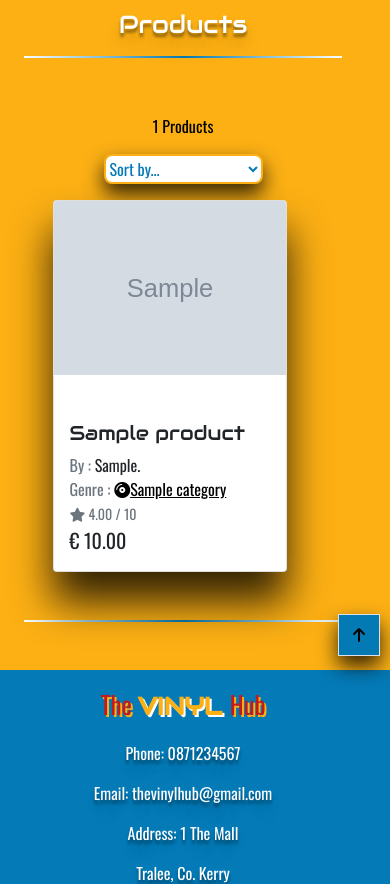
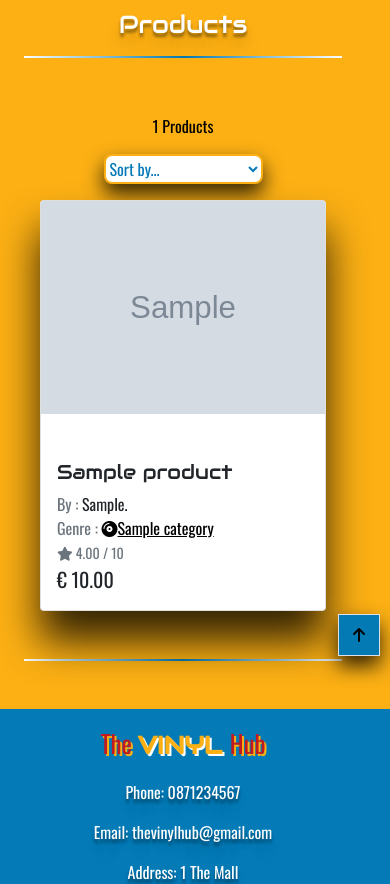
Before and after one commit to Gertobin11/the_vinyl_hub, a Django app: page /products/ in a window 390 px wide. Shown: the part 178-1062 px from the top of the page. Run offline with Django 3.2, Linux system fonts and the light colour scheme; tables that the repository leaves empty hold one stand-in row (values such as "Sample post"); grey boxes marked "Sample" are stand-in pictures; parts of the project's set-up code (start-up, migrations or seed data) failed here and were passed over; some libraries are stand-ins or nearby versions.

Commit message:
solved products responsive issue

```diff
--- a/products/templates/products/products.html
+++ b/products/templates/products/products.html
@@ -55,7 +55,7 @@
     </div>
     <div class="container-fluid row pb-3">
         {% for product in products %}
-            <div class="pt-3 col-10 offset-1 offset-sm-0 col-sm-6 col-md-4 col-lg-3 pb-3">
+            <div class="ms-0 me-0 pt-3 col-12 col-sm-6 col-md-4 col-lg-3 pb-3">
                 <div class="card box-shadow">
                     {% if product.image %}
                         <a class="img-hover-zoom" href="{% url 'product_details' product.id %}">
--- a/static/css/base.css
+++ b/static/css/base.css
@@ -313,6 +313,7 @@ iframe {
 
 .card {
     width: 90%;
+    margin:auto
 }
 
 /* found a nice hr style here https://css-tricks.com/examples/hrs/ */
```
